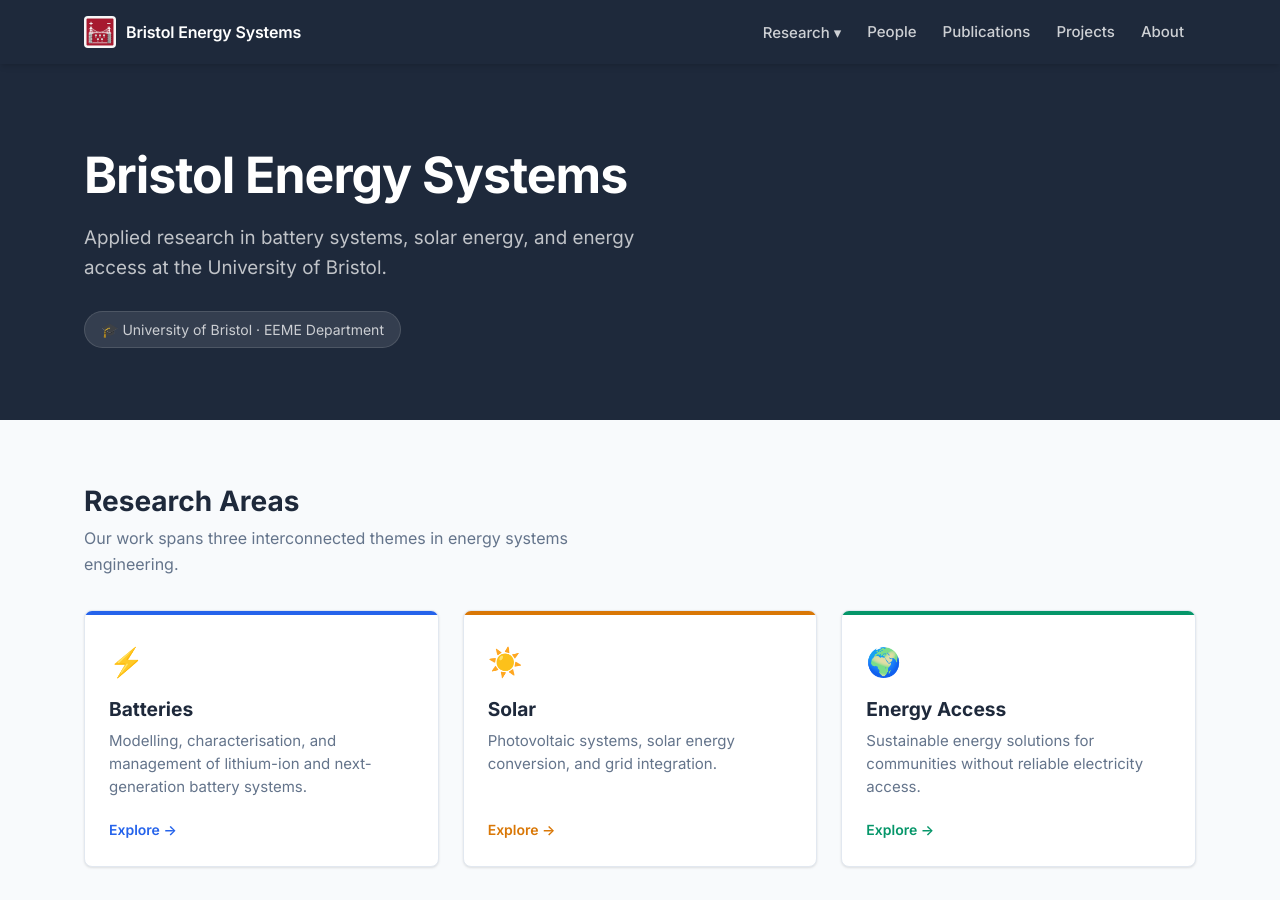
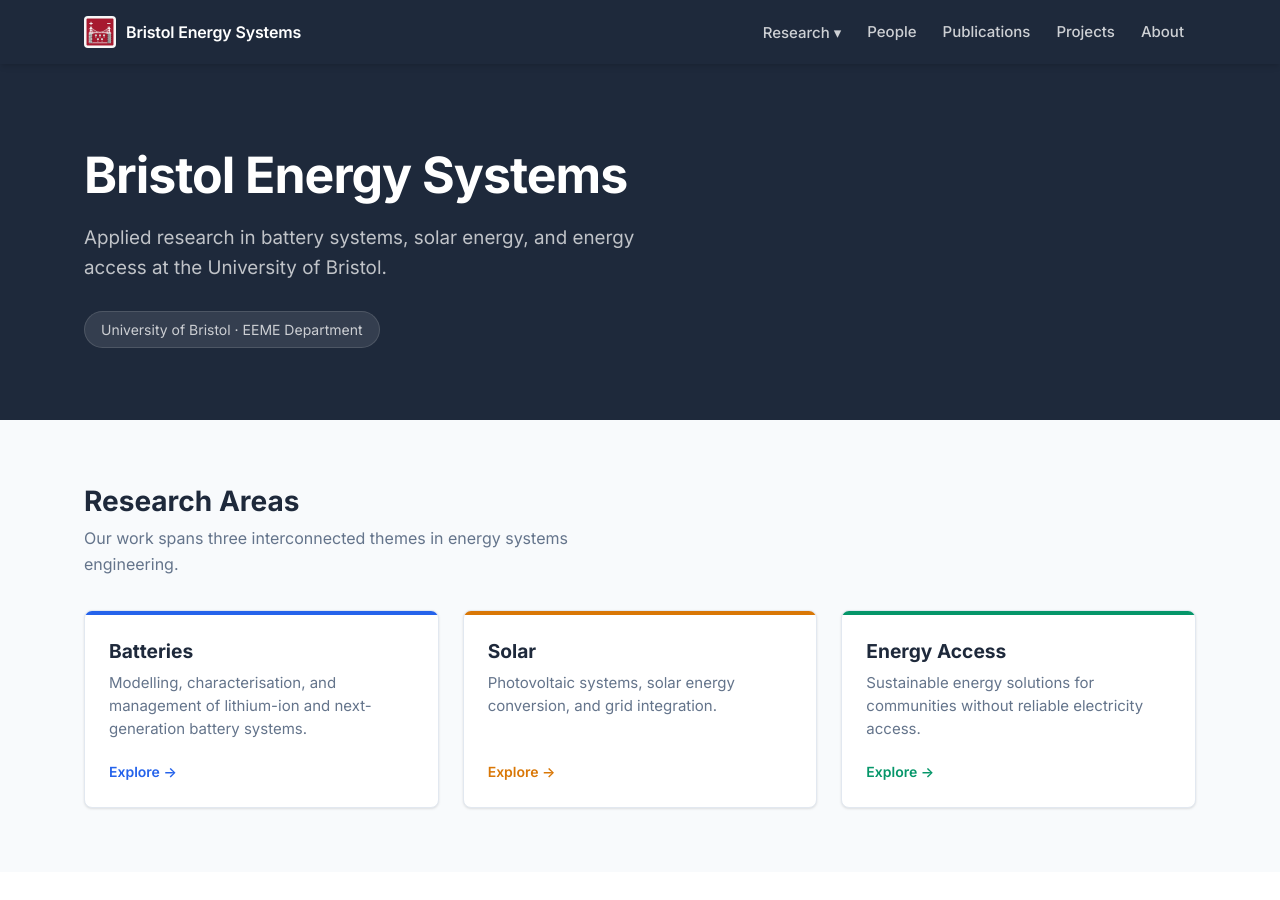
Before and after one commit to BristolBatteries/bristolbatteries.github.io, a Jekyll site: the page built from index.html, in a window 1280 px wide and 900 px high. Built offline with Jekyll 4.4.1, drawn with Linux system fonts in a browser that asks for light colours.

Commit message:
Remove emoji icons from theme cards, hero and profile contact links
Co-Authored-By: Claude Opus 5.5 <noreply@anthropic.com>

```diff
--- a/_config.yml
+++ b/_config.yml
@@ -21,7 +21,6 @@ research_themes:
   - id:          batteries
     name:        Batteries
     color:       "#2563eb"
-    icon:        "⚡"
     url:         /research/batteries/
     description: >
       Modelling, characterisation, and management of lithium-ion and
@@ -30,7 +29,6 @@ research_themes:
   - id:          solar
     name:        Solar
     color:       "#d97706"
-    icon:        "☀️"
     url:         /research/solar/
     description: >
       Photovoltaic systems, solar energy conversion, and grid integration.
@@ -38,7 +36,6 @@ research_themes:
   - id:          energy-access
     name:        Energy Access
     color:       "#059669"
-    icon:        "🌍"
     url:         /research/energy-access/
     description: >
       Sustainable energy solutions for communities without reliable electricity access.
--- a/_layouts/person.html
+++ b/_layouts/person.html
@@ -18,14 +18,12 @@ layout: default
 
           {% if page.email %}
           <div class="person-contact-item">
-            <span>✉</span>
             <a href="mailto:{{ page.email }}">{{ page.email }}</a>
           </div>
           {% endif %}
 
           {% if page.github %}
           <div class="person-contact-item">
-            <span>⌥</span>
             {% if page.github contains "github.com" %}
               <a href="{{ page.github }}" target="_blank" rel="noopener">GitHub</a>
             {% else %}
@@ -36,14 +34,12 @@ layout: default
 
           {% if page.scholar %}
           <div class="person-contact-item">
-            <span>🎓</span>
             <a href="{{ page.scholar }}" target="_blank" rel="noopener">Google Scholar</a>
           </div>
           {% endif %}
 
           {% if page.orcid %}
           <div class="person-contact-item">
-            <span>◎</span>
             {% if page.orcid contains "orcid.org" %}
               <a href="{{ page.orcid }}" target="_blank" rel="noopener">ORCID</a>
             {% else %}
--- a/index.html
+++ b/index.html
@@ -12,7 +12,7 @@ title: ""
       at the University of Bristol.
     </p>
     <span class="affiliation">
-      🎓 University of Bristol &middot; EEME Department
+      University of Bristol &middot; EEME Department
     </span>
   </div>
 </section>
@@ -29,7 +29,6 @@ title: ""
       <div class="theme-card">
         <div class="theme-card-bar" style="background: {{ theme.color }};"></div>
         <div class="theme-card-body">
-          <div class="theme-card-icon">{{ theme.icon }}</div>
           <h3 class="theme-card-title">{{ theme.name }}</h3>
           <p class="theme-card-desc">{{ theme.description }}</p>
           <a href="{{ theme.url | relative_url }}" class="theme-card-link" style="color: {{ theme.color }};">
```
Also changed, not shown: _pages/research.md (+0 -1 lines).
